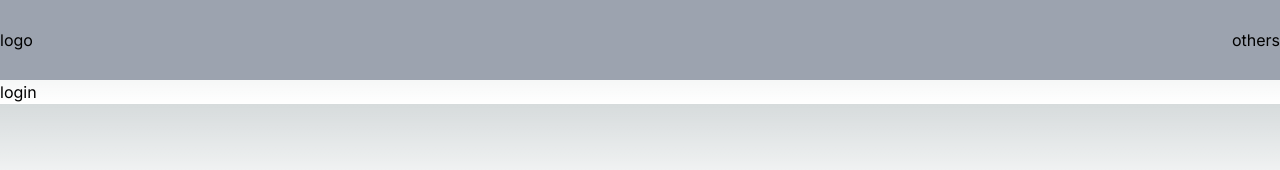
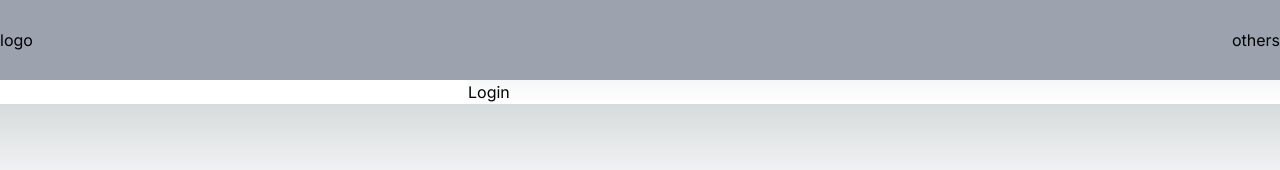
Before and after one commit to hasan-mohammad-bd/soft-it-care-task, a Next.js app: page /login in a window 1280 px wide. Shown: the top 170 px of the page. Built offline with nearby package versions, Linux system fonts and the light colour scheme.

Commit message:
login functionality implemented

```diff
--- a/package.json
+++ b/package.json
@@ -10,12 +10,13 @@
   },
   "dependencies": {
     "autoprefixer": "10.4.14",
+    "axios": "^1.4.0",
     "eslint": "8.43.0",
     "eslint-config-next": "13.4.7",
     "next": "13.4.7",
     "postcss": "8.4.24",
-    "react": "18.2.0",
-    "react-dom": "18.2.0",
+    "react": "^18.2.0",
+    "react-dom": "^18.2.0",
     "tailwindcss": "3.3.2"
   }
 }
--- a/src/app/login/page.js
+++ /dev/null
@@ -1,9 +0,0 @@
-import React from 'react';
-
-const page = () => {
-    return (
-        <div>login</div>
-    );
-};
-
-export default page;
--- /dev/null
+++ b/src/app/login/page.jsx
@@ -0,0 +1,54 @@
+"use client";
+import { API_URL } from "@/components/api/Api";
+import { fetchIpAddress } from "@/components/fatchIP/FatchIp";
+import GetBrowserInfo from "@/components/getBrowserInfo/GetBrowserInfo";
+import axios from "axios";
+
+const handleSubmit = async (e) => {
+  let ipAddress = fetchIpAddress();
+  let browserName = GetBrowserInfo();
+
+  e.preventDefault();
+  const email = e.target[0].value;
+  const password = e.target[1].value;
+
+  const headers = {
+    "Content-Type": "multipart/form-data;",
+    "X-Requested-With": "XMLHttpRequest",
+    ipaddress: JSON.stringify(ipAddress),
+    browsername: browserName,
+  };
+
+  const data = {
+    email: email,
+    password: password,
+  };
+  console.log(data);
+
+  try {
+    const response = await axios.post(`${API_URL}/login`, data, {
+      headers: headers,
+    });
+    response.data;
+    if (typeof window !== "undefined") {
+      window.localStorage.setItem("token_01", response.data.token);
+    }
+  } catch (error) {
+    console.error(error);
+  }
+  e.target.reset();
+};
+
+const Login = () => {
+  return (
+    <div>
+      <form onSubmit={handleSubmit}>
+        <input type="email" />
+        <input type="password" />
+        <input type="submit" value="Login" />
+      </form>
+    </div>
+  );
+};
+
+export default Login;
--- /dev/null
+++ b/src/components/api/Api.jsx
@@ -0,0 +1 @@
+export const API_URL = "https://dev.funnelliner.com/api/v1";
--- /dev/null
+++ b/src/components/fatchIP/FatchIp.jsx
@@ -0,0 +1,10 @@
+
+export async function fetchIpAddress() {
+    try {
+      const response = await axios.get('https://api.ipify.org?format=json');
+      const ipAddress = response.data.ip;
+      return ipAddress;
+    } catch (error) {
+      console.error('Error:', error);
+    }
+  }
--- /dev/null
+++ b/src/components/getBrowserInfo/GetBrowserInfo.jsx
@@ -0,0 +1,31 @@
+'use client'
+import { useEffect, useState } from 'react';
+import Head from 'next/head';
+
+const GetBrowserInfo = async () => {
+  let browserName;
+
+
+    const userAgent = navigator.userAgent;
+    let name = '';
+
+    if (userAgent.includes('Chrome')) {
+      name = 'Goolge Chrome';
+    } else if (userAgent.includes('Firefox')) {
+      name = 'Firefox';
+    } else if (userAgent.includes('Safari')) {
+      name = 'Safari';
+    } else if (userAgent.includes('MSIE') || userAgent.includes('Trident/')) {
+      name = 'Internet Explorer';
+    } else {
+      name = 'Unknown';
+    }
+
+    browserName = name
+    console.log(browserName);
+
+
+  return browserName;
+};
+
+export default GetBrowserInfo
```
Also changed, not shown: 1 other file (tests, documents, lock files or other folders).
